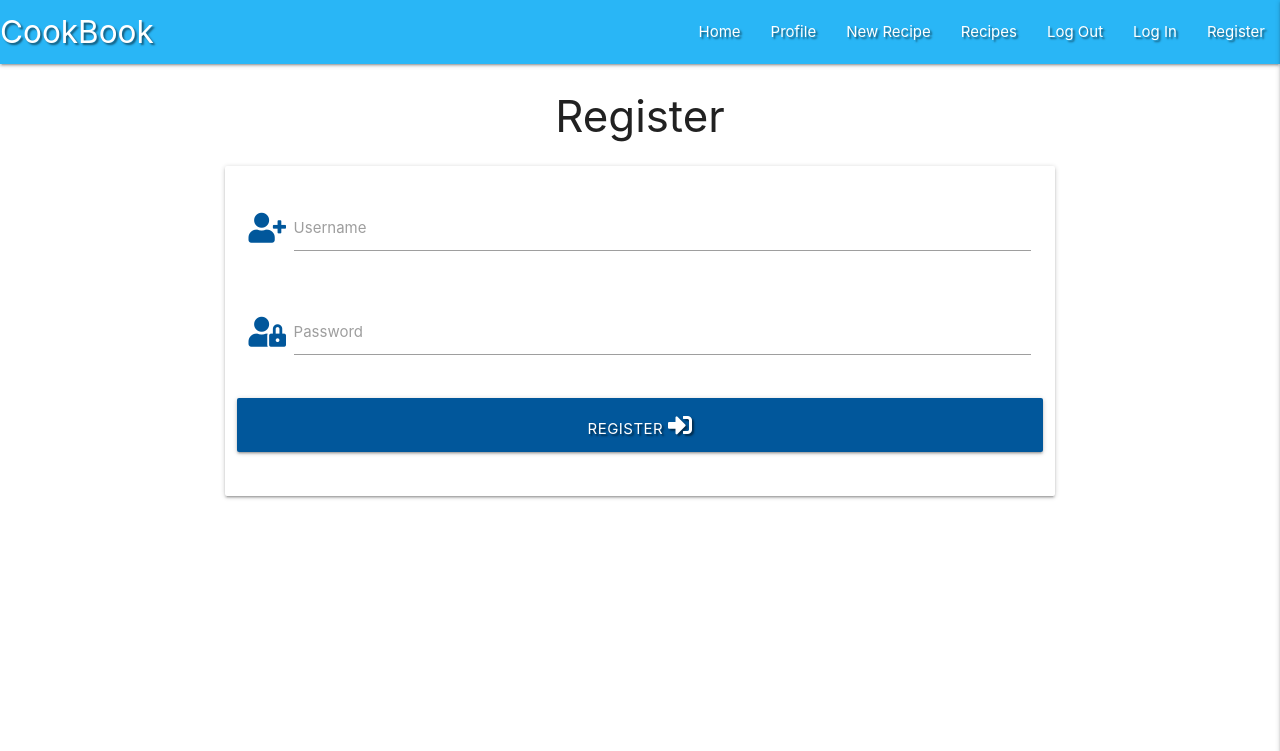
After one commit to Skeogh89/milestone_3, a Flask app: page /register in a window 1280 px wide. The commit adds this page. Shown: the top 751 px of the page. Run offline with Flask 2, Linux system fonts and the light colour scheme; some libraries are stand-ins or nearby versions.

Commit message:
add register.html page

```diff
--- a/app.py
+++ b/app.py
@@ -4,6 +4,7 @@ from flask import (
     redirect, request, session, url_for)
 from flask_pymongo import PyMongo
 from bson.objectid import ObjectId
+from werkzeug.security import generate_password_hash, check_password_hash
 if os.path.exists("env.py"):
     import env
 
@@ -23,6 +24,12 @@ def get_recipes():
     recipes = mongo.db.recipes.find()
     return render_template("recipes.html", recipes=recipes)
 
+
+@app.route("/register", methods=["GET", "POST"])
+def register():
+    return render_template("register.html")
+
+
 if __name__ == "__main__":
     app.run(host=os.environ.get("IP"),
             port=int(os.environ.get("PORT")),
--- a/templates/base.html
+++ b/templates/base.html
@@ -24,13 +24,13 @@
                 <a href="{{ url_for('get_recipes') }}" class="brand-logo">CookBook</a>
                 <a href="#" data-target="mobile-demo" class="sidenav-trigger right"><i class="fas fa-bars"></i></a>
                 <ul class="right hide-on-med-and-down">
-                    <li><a href="#">Home</a></li>
-                    <li><a href="{{ url_for('get_recipes') }}">Profile</a></li>
+                    <li><a href="{{ url_for('get_recipes') }}">Home</a></li>
+                    <li><a href="#">Profile</a></li>
                     <li><a href="#">New Recipe</a></li>
                     <li><a href="#">Recipes</a></li>
                     <li><a href="#">Log Out</a></li>
                     <li><a href="#">Log In</a></li>
-                    <li><a href="#">Register</a></li>
+                    <li><a href="{{ url_for('register') }}">Register</a></li>
                 </ul>
             </div>
         </nav>
@@ -44,7 +44,7 @@
             <li><a href="#">Recipes</a></li>
             <li><a href="#">Log Out</a></li>
             <li><a href="#">Log In</a></li>
-            <li><a href="#">Register</a></li>
+            <li><a href="{{ url_for('register') }}">Register</a></li>
         </ul>
 
     </header>
--- /dev/null
+++ b/templates/register.html
@@ -0,0 +1,35 @@
+{% extends "base.html" %}
+{% block content %}
+
+    <h3 class="center-align">Register</h3>
+
+    <div class="row">
+        <form class="col s12 m8 offset-m2" method="POST" action="{{ url_for('register') }}">
+            <div class="card-panel">
+                <!-- username -->
+                <div class="row">
+                    <div class="input-field col s12">
+                        <i class="fas fa-user-plus prefix light-blue-text text-darken-4"></i>
+                        <input id="username" name="username" type="text" class="validate">
+                        <label for="username">Username</label>
+                    </div>
+                </div>
+                <!-- Password -->
+                <div class="row">
+                    <div class="input-field col s12">
+                        <i class="fas fa-user-lock prefix light-blue-text text-darken-4"></i>
+                        <input id="password" name="password" type="password" class="validate">
+                        <label for="password">Password</label>
+                    </div>
+                </div>
+                <!-- Register -->
+                <div class="row">
+                    <button type="submit" class="col s12 btn-large light-blue darken-4 text-shadow">
+                        Register <i class="fas fa-sign-in-alt"></i>
+                    </button>
+                </div>
+            </div>
+        </form>
+    </div>
+
+  {% endblock %}
```
